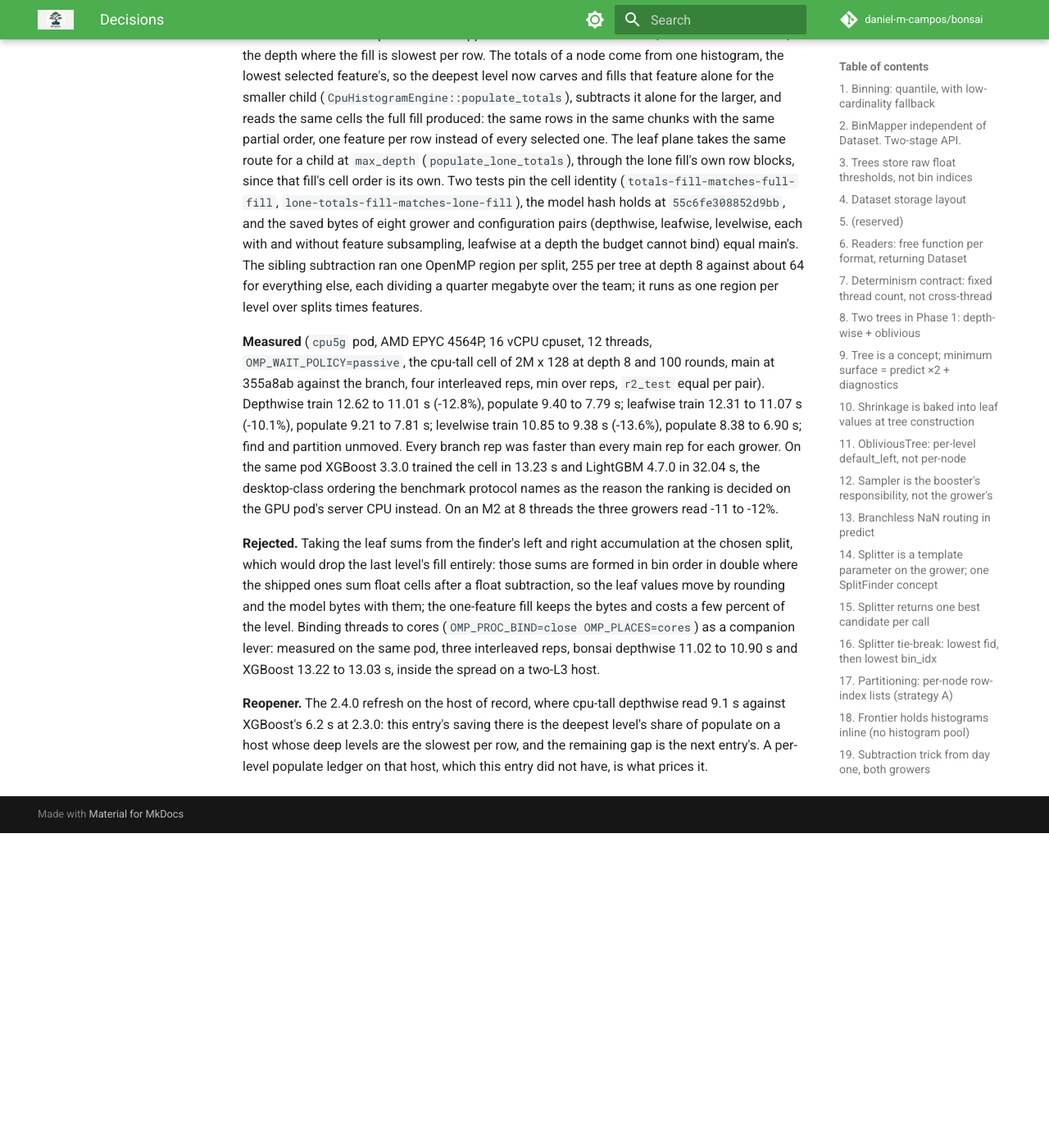
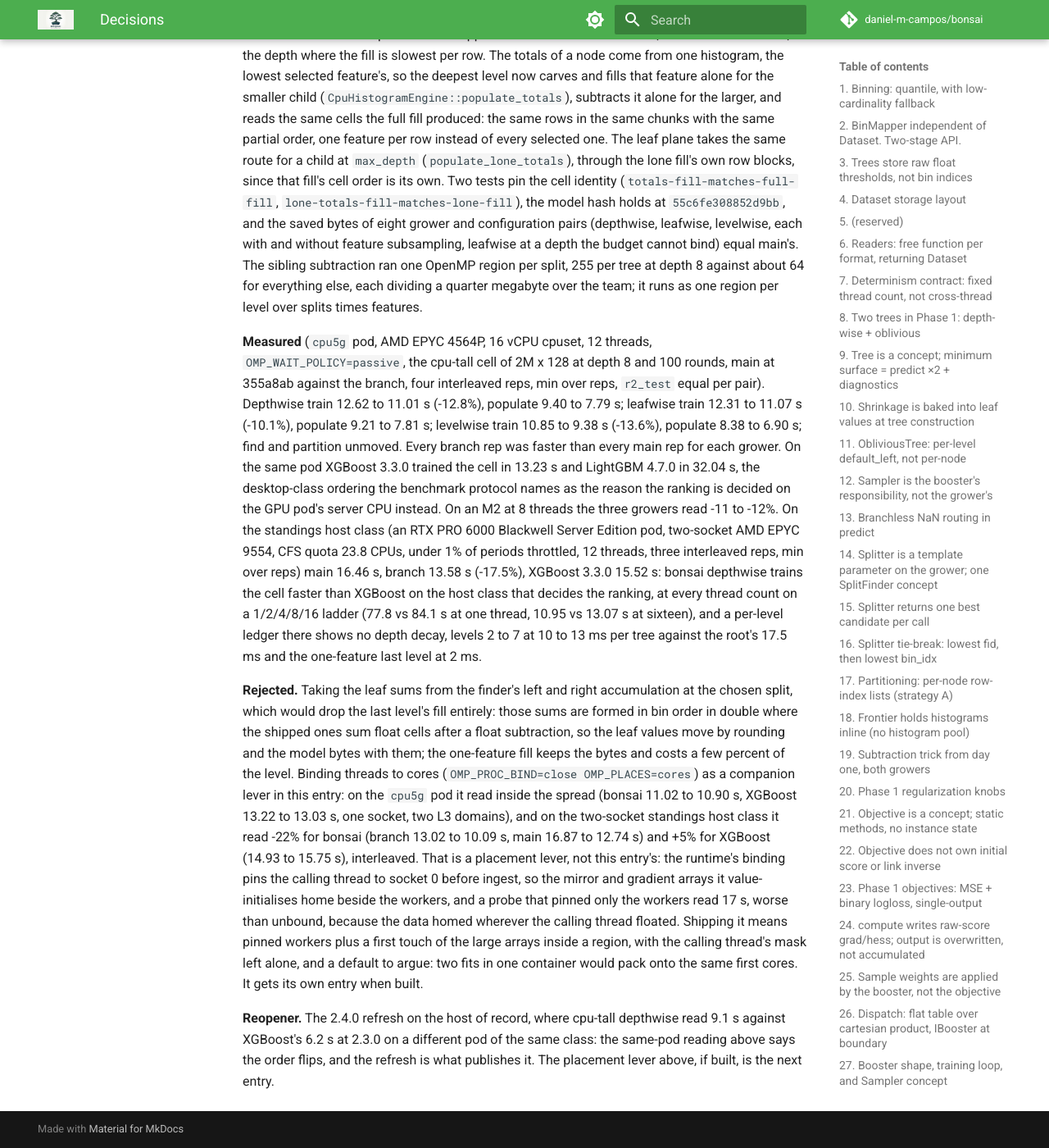
Before and after one commit to daniel-m-campos/bonsai, an MkDocs documentation site: the page built from docs/decisions.md, in a window 1280 px wide and 1400 px high, scrolled down 158513 px. Shown: the whole window at 82% size. Built offline with MkDocs 1.6.1 and Material for MkDocs 9.7.7, drawn with Linux system fonts in a browser that asks for light colours; comment, search, counter and statistics services are not loaded; before the commit the page ends 159529 px from its top, so only the background shows below that; some of the changed lines change nothing that is shown.

Commit message:
docs: decision 143 carries the standings-host-class reading
Same pod, two-socket EPYC 9554 under a 23.8 CPU quota, 12 threads,
three interleaved reps: main 16.46 s, branch 13.58 s, XGBoost 15.52 s;
the thread ladder and the per-level ledger; binding measured -22%
for bonsai and +5% for XGBoost there and deferred to its own entry
with the mechanism the worker-only probe exposed.

Ran: scripts/docs_lint.py (decisions.md clean), make docs-check

```diff
--- a/docs/decisions.md
+++ b/docs/decisions.md
@@ -2042,8 +2042,8 @@
 
 **Decision.** A host tree at depth d filled histograms for the children of every level including the last, whose 2^d children become leaves and are never split; only their gradient totals are read, for the leaf values. The device planes have skipped that level since decision 72; the host filled it in full, at the depth where the fill is slowest per row. The totals of a node come from one histogram, the lowest selected feature's, so the deepest level now carves and fills that feature alone for the smaller child (`CpuHistogramEngine::populate_totals`), subtracts it alone for the larger, and reads the same cells the full fill produced: the same rows in the same chunks with the same partial order, one feature per row instead of every selected one. The leaf plane takes the same route for a child at `max_depth` (`populate_lone_totals`), through the lone fill's own row blocks, since that fill's cell order is its own. Two tests pin the cell identity (`totals-fill-matches-full-fill`, `lone-totals-fill-matches-lone-fill`), the model hash holds at `55c6fe308852d9bb`, and the saved bytes of eight grower and configuration pairs (depthwise, leafwise, levelwise, each with and without feature subsampling, leafwise at a depth the budget cannot bind) equal main's. The sibling subtraction ran one OpenMP region per split, 255 per tree at depth 8 against about 64 for everything else, each dividing a quarter megabyte over the team; it runs as one region per level over splits times features.
 
-**Measured** (`cpu5g` pod, AMD EPYC 4564P, 16 vCPU cpuset, 12 threads, `OMP_WAIT_POLICY=passive`, the cpu-tall cell of 2M x 128 at depth 8 and 100 rounds, main at 355a8ab against the branch, four interleaved reps, min over reps, `r2_test` equal per pair). Depthwise train 12.62 to 11.01 s (-12.8%), populate 9.40 to 7.79 s; leafwise train 12.31 to 11.07 s (-10.1%), populate 9.21 to 7.81 s; levelwise train 10.85 to 9.38 s (-13.6%), populate 8.38 to 6.90 s; find and partition unmoved. Every branch rep was faster than every main rep for each grower. On the same pod XGBoost 3.3.0 trained the cell in 13.23 s and LightGBM 4.7.0 in 32.04 s, the desktop-class ordering the benchmark protocol names as the reason the ranking is decided on the GPU pod's server CPU instead. On an M2 at 8 threads the three growers read -11 to -12%.
-
-**Rejected.** Taking the leaf sums from the finder's left and right accumulation at the chosen split, which would drop the last level's fill entirely: those sums are formed in bin order in double where the shipped ones sum float cells after a float subtraction, so the leaf values move by rounding and the model bytes with them; the one-feature fill keeps the bytes and costs a few percent of the level. Binding threads to cores (`OMP_PROC_BIND=close OMP_PLACES=cores`) as a companion lever: measured on the same pod, three interleaved reps, bonsai depthwise 11.02 to 10.90 s and XGBoost 13.22 to 13.03 s, inside the spread on a two-L3 host.
-
-**Reopener.** The 2.4.0 refresh on the host of record, where cpu-tall depthwise read 9.1 s against XGBoost's 6.2 s at 2.3.0: this entry's saving there is the deepest level's share of populate on a host whose deep levels are the slowest per row, and the remaining gap is the next entry's. A per-level populate ledger on that host, which this entry did not have, is what prices it.
+**Measured** (`cpu5g` pod, AMD EPYC 4564P, 16 vCPU cpuset, 12 threads, `OMP_WAIT_POLICY=passive`, the cpu-tall cell of 2M x 128 at depth 8 and 100 rounds, main at 355a8ab against the branch, four interleaved reps, min over reps, `r2_test` equal per pair). Depthwise train 12.62 to 11.01 s (-12.8%), populate 9.40 to 7.79 s; leafwise train 12.31 to 11.07 s (-10.1%), populate 9.21 to 7.81 s; levelwise train 10.85 to 9.38 s (-13.6%), populate 8.38 to 6.90 s; find and partition unmoved. Every branch rep was faster than every main rep for each grower. On the same pod XGBoost 3.3.0 trained the cell in 13.23 s and LightGBM 4.7.0 in 32.04 s, the desktop-class ordering the benchmark protocol names as the reason the ranking is decided on the GPU pod's server CPU instead. On an M2 at 8 threads the three growers read -11 to -12%. On the standings host class (an RTX PRO 6000 Blackwell Server Edition pod, two-socket AMD EPYC 9554, CFS quota 23.8 CPUs, under 1% of periods throttled, 12 threads, three interleaved reps, min over reps) main 16.46 s, branch 13.58 s (-17.5%), XGBoost 3.3.0 15.52 s: bonsai depthwise trains the cell faster than XGBoost on the host class that decides the ranking, at every thread count on a 1/2/4/8/16 ladder (77.8 vs 84.1 s at one thread, 10.95 vs 13.07 s at sixteen), and a per-level ledger there shows no depth decay, levels 2 to 7 at 10 to 13 ms per tree against the root's 17.5 ms and the one-feature last level at 2 ms.
+
+**Rejected.** Taking the leaf sums from the finder's left and right accumulation at the chosen split, which would drop the last level's fill entirely: those sums are formed in bin order in double where the shipped ones sum float cells after a float subtraction, so the leaf values move by rounding and the model bytes with them; the one-feature fill keeps the bytes and costs a few percent of the level. Binding threads to cores (`OMP_PROC_BIND=close OMP_PLACES=cores`) as a companion lever in this entry: on the `cpu5g` pod it read inside the spread (bonsai 11.02 to 10.90 s, XGBoost 13.22 to 13.03 s, one socket, two L3 domains), and on the two-socket standings host class it read -22% for bonsai (branch 13.02 to 10.09 s, main 16.87 to 12.74 s) and +5% for XGBoost (14.93 to 15.75 s), interleaved. That is a placement lever, not this entry's: the runtime's binding pins the calling thread to socket 0 before ingest, so the mirror and gradient arrays it value-initialises home beside the workers, and a probe that pinned only the workers read 17 s, worse than unbound, because the data homed wherever the calling thread floated. Shipping it means pinned workers plus a first touch of the large arrays inside a region, with the calling thread's mask left alone, and a default to argue: two fits in one container would pack onto the same first cores. It gets its own entry when built.
+
+**Reopener.** The 2.4.0 refresh on the host of record, where cpu-tall depthwise read 9.1 s against XGBoost's 6.2 s at 2.3.0 on a different pod of the same class: the same-pod reading above says the order flips, and the refresh is what publishes it. The placement lever above, if built, is the next entry.
```
